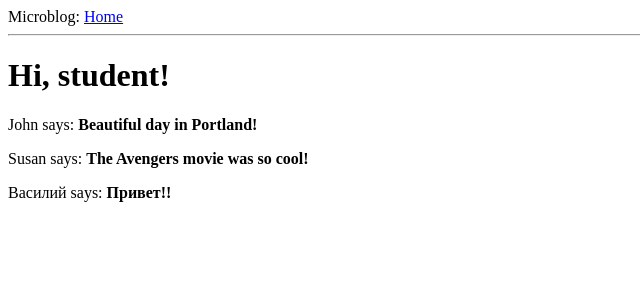
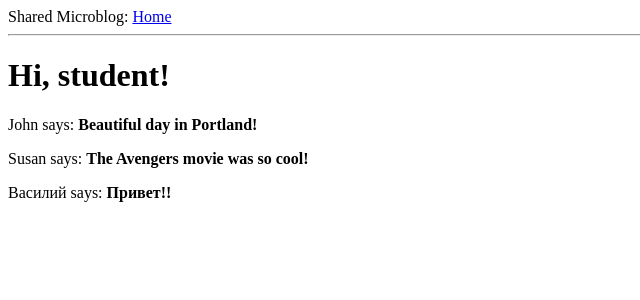
Before and after one commit to senjasd/lab, a Flask app: page /index4 in a window 1280 px wide. Shown: the top 300 px of the page, without its empty margins (0-640 px from the left). Run offline with Flask 2, Linux system fonts and the light colour scheme.

Commit message:
* Shared microblog

```diff
--- a/app/routes.py
+++ b/app/routes.py
@@ -33,7 +33,7 @@ def stat():
     user = {'username': "SEM" , 'use': 'game'}
     return '''<html>
     <head>
-    <title> Home  - Microblog</title>
+    <title> Home  - Shared Microblog</title>
     </head>
     <body>
     <h1>Hello,''' + user["username"] + '''!</h1>
--- a/app/templates/base.html
+++ b/app/templates/base.html
@@ -1,13 +1,13 @@
 <html>
  <head>
  {% if title %}
- <title>{{ title }} - Microblog</title>
+ <title>{{ title }} - Shared Microblog</title>
  {% else %}
- <title>Welcome to Microblog</title>
+ <title>Welcome to Shared Microblog</title>
  {% endif %}
  </head>
  <body>
- <div>Microblog: <a href="/index4">Home</a></div>
+ <div>Shared Microblog: <a href="/index4">Home</a></div>
  <hr>
  {% block content %}{% endblock %}
  </body>
--- a/app/templates/index.html
+++ b/app/templates/index.html
@@ -1,6 +1,6 @@
 <html>
  <head>
- <title>{{ title }} - Microblog</title>
+ <title>{{ title }} - Shared Microblog</title>
  </head>
  <body>
  <h1>Hello, {{ user.username }}!</h1>
--- a/app/templates/index2.html
+++ b/app/templates/index2.html
@@ -1,9 +1,9 @@
 <html>
  <head>
  {% if title %}
- <title>{{ title }} - Microblog</title>
+ <title>{{ title }} - Shared Microblog</title>
  {% else %}
- <title>Welcome to Microblog!</title>
+ <title>Welcome to SharedMicroblog!</title>
  {% endif %}
  </head>
  <body>
--- a/app/templates/index3.html
+++ b/app/templates/index3.html
@@ -1,9 +1,9 @@
 <html>
  <head>
  {% if title %}
- <title>{{ title }} - Microblog</title>
+ <title>{{ title }} - Shared Microblog</title>
  {% else %}
- <title>Welcome to Microblog</title>
+ <title>Welcome to Shared Microblog</title>
  {% endif %}
  </head>
  <body>
```
